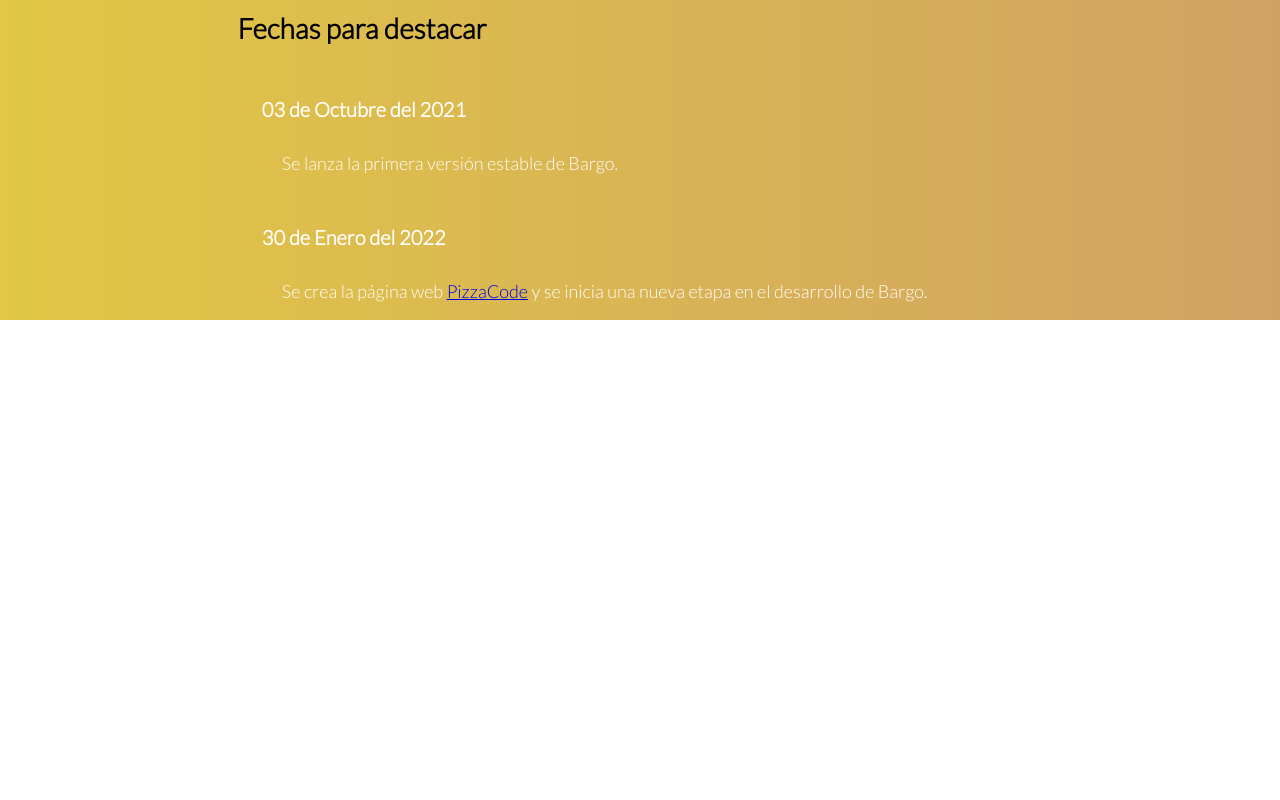
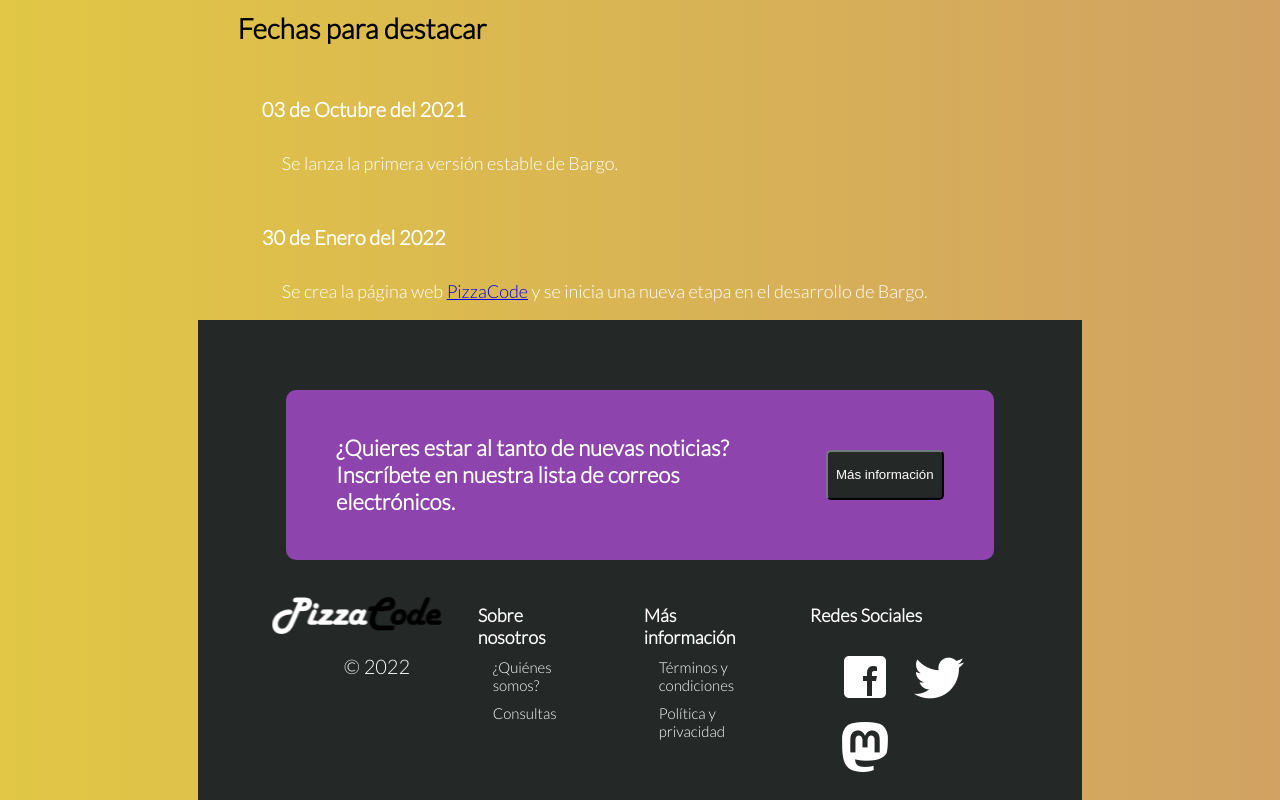
Before and after one commit to jaglux12/jaglux12.github.io, a plain HTML site: page proyectos/proyectos.html in a window 1280 px wide. Shown: the part 844-1644 px from the top of the page. Before the commit the page ends 1164 px from the top, so only its background shows below. Drawn offline with Linux system fonts and the light colour scheme.

Commit message:
cambios en el área de proyectos, tengo que solucionar el footer todavía, y luego cambios en la parte del artículo principal sobre awesomewm

```diff
--- a/proyectos/proyectos.html
+++ b/proyectos/proyectos.html
@@ -5,6 +5,7 @@
     <meta charset="utf-8">
     <link rel="stylesheet" href="../estilos/estilo-index.css">
     <link rel="stylesheet" href="../estilos/estilos-proyectos.css">
+    <link rel="stylesheet" href="../estilos/estilos-footer.css">
     <title>PizzaCode - Proyectos</title>
     <link rel="icon" href="../imgs/pizza_logo.png">
   </head>
@@ -88,6 +89,44 @@
           </div>
       </div>
 
+      <footer>
+
+        <div id="panFooter">
+          <div id="publicidadProyectos">
+             <h5>¿Quieres estar al tanto de nuevas noticias?<br>Inscríbete en nuestra lista de correos electrónicos.
+             </h5>
+              <button type="button" name="masPublicidad" id="bMaspublicida">Más información</button>
+          </div>
+          <div id="itemsFooter">
+            <div id="itemLogo">
+                  <img src="../imgs/logo.png" id="logoFooter">
+                  <p>© 2022</p>
+            </div>
+
+            <div id="itemClientes">
+              <span id="tituloItem">Sobre nosotros</span>
+              <span id="itemOpciones">¿Quiénes somos?</span>
+              <span id="itemOpciones">Consultas</span>
+            </div>
+            <div id="itemClientes">
+              <span id="tituloItem">Más información</span>
+              <span id="itemOpciones">Términos y condiciones</span>
+              <span id="itemOpciones">Política y privacidad</span>
+            </div>
+            <div id="itemRedesSociales">
+              <span id="tituloItem">Redes Sociales</span>
+              <ul>
+                <li><img src="../imgs/icono-facebook.png" id="iconoFacebook"></li>
+                <li><img src="../imgs/icono-twitter.png" id="iconoTwitter"></li>
+                <li><img src="../imgs/icono-mastodon.png" id="iconoMastodon"></li>
+              </ul>
+            </div>
+
+          </div>
+
+        </div>
+
+      </footer>
 
 	 </body>
 
```
Also changed, not shown: index.html (+1 -1 lines), inicio/novedades/awesometutorial.html (+11 -2 lines), imgs/novedades/awesome-tutorial/awesome_original.png.
